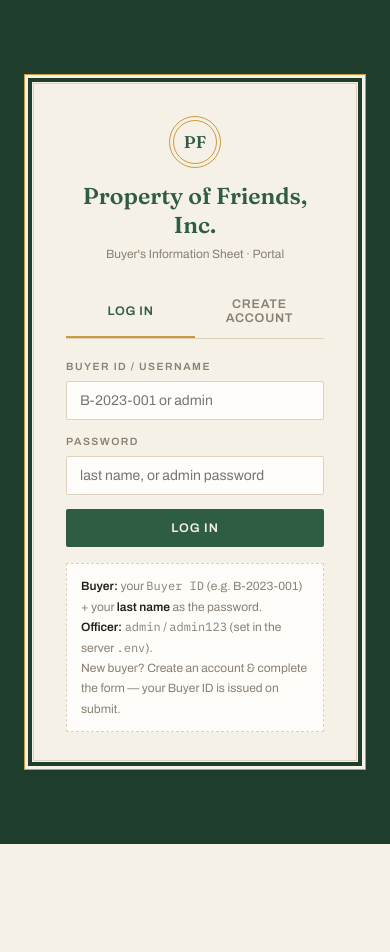
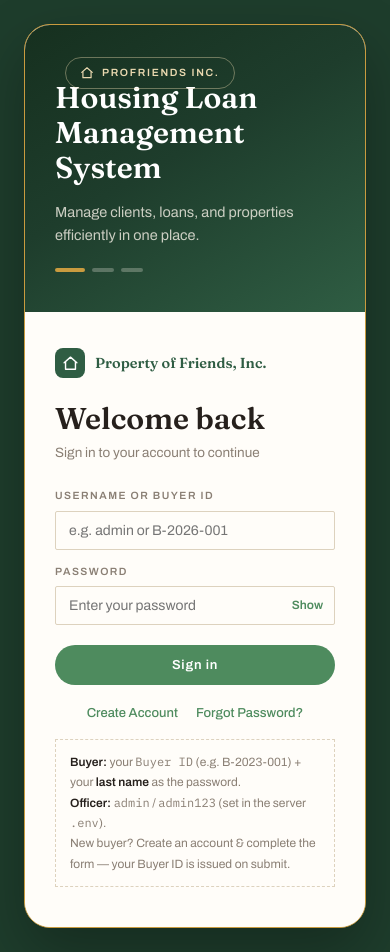
Before and after one commit to kezein/IM_G10, a Flask app: page / in a window 390 px wide. Before the commit the page ends 844 px from the top, so only its background shows below. Run offline with Flask 3, Linux system fonts and the light colour scheme.

Commit message:
feat(ui): split-screen login with branded left panel
Replace the centered auth card with a two-panel login: dark-green
hero panel ("Housing Loan Management System") beside the sign-in
form. Adds a Show/Hide password toggle, Create Account / Forgot
Password links, and a mobile breakpoint that stacks the panels.
Keeps the buyer/officer credential note and all existing auth
wiring (doLogin, switchTab, regForm) intact.

Co-Authored-By: Claude Opus 4.8 <noreply@anthropic.com>

```diff
--- a/backend/templates/index.html
+++ b/backend/templates/index.html
@@ -28,15 +28,35 @@
 
   /* ===== auth ===== */
   #authScreen { min-height: 100vh; display: flex; align-items: center; justify-content: center; background: var(--burgundy-deep); padding: 24px; }
-  .auth-card { background: var(--paper); width: 100%; max-width: 430px; border: 1px solid var(--gold); outline: 4px solid var(--burgundy-deep); outline-offset: -8px; padding: 8px; }
-  .auth-inner { border: 1px solid var(--line); padding: 32px 32px 28px; }
+  .login-shell { display: flex; width: 100%; max-width: 940px; min-height: 560px; background: var(--paper); border: 1px solid var(--gold); border-radius: 26px; overflow: hidden; box-shadow: 0 24px 60px rgba(0,0,0,0.28); }
+  .login-left { flex: 1; position: relative; background: linear-gradient(150deg, #16301F 0%, #1E3D2C 45%, #2F5D43 100%); color: var(--paper); padding: 44px 40px; display: flex; flex-direction: column; justify-content: center; }
+  .login-badge { position: absolute; top: 32px; left: 40px; display: inline-flex; align-items: center; gap: 8px; padding: 7px 14px; border: 1px solid rgba(234,217,176,0.4); border-radius: 40px; font-size: 10.5px; letter-spacing: 0.16em; text-transform: uppercase; font-weight: 600; color: var(--gold-pale); }
+  .login-badge svg { width: 14px; height: 14px; }
+  .login-left h1 { font-size: 38px; line-height: 1.16; color: #fff; font-weight: 600; }
+  .login-left p { margin-top: 16px; font-size: 14.5px; line-height: 1.55; color: rgba(246,241,231,0.8); max-width: 320px; }
+  .login-dots { position: absolute; bottom: 34px; left: 40px; display: flex; gap: 7px; }
+  .login-dots span { width: 22px; height: 4px; border-radius: 3px; background: rgba(246,241,231,0.28); }
+  .login-dots span.on { width: 30px; background: var(--gold); }
+  .login-right { flex: 1; background: var(--white); padding: 48px 46px; display: flex; flex-direction: column; justify-content: center; }
+  .login-brand { display: flex; align-items: center; gap: 10px; margin-bottom: 24px; }
+  .login-logo { width: 30px; height: 30px; border-radius: 8px; background: var(--burgundy); color: #fff; display: flex; align-items: center; justify-content: center; }
+  .login-logo svg { width: 17px; height: 17px; }
+  .login-brand span.name { font-family: 'Fraunces', serif; font-size: 14.5px; font-weight: 600; color: var(--burgundy); }
+  .login-right h1 { font-size: 30px; color: var(--ink); line-height: 1.1; }
+  .login-sub { font-size: 13.5px; color: var(--mist); margin: 8px 0 24px; }
+  .pw-wrap { position: relative; }
+  .pw-wrap input { padding-right: 56px; }
+  .toggle-pwd { position: absolute; right: 12px; top: 50%; transform: translateY(-50%); background: none; border: none; cursor: pointer; color: var(--verde); font-family: 'Archivo', sans-serif; font-size: 12px; font-weight: 600; padding: 0; }
+  .toggle-pwd:hover { text-decoration: underline; }
+  .login-btn { width: 100%; background: var(--verde); color: #fff; border: none; cursor: pointer; font-family: 'Archivo', sans-serif; font-size: 13px; font-weight: 600; letter-spacing: 0.06em; padding: 13px; border-radius: 40px; margin-top: 6px; transition: background 0.15s; }
+  .login-btn:hover { background: #3E7350; }
+  .login-footer { display: flex; justify-content: center; gap: 18px; margin-top: 18px; }
+  .login-footer a { color: var(--verde); text-decoration: none; cursor: pointer; font-size: 13px; font-weight: 500; }
+  .login-footer a:hover { text-decoration: underline; }
+  @media (max-width: 760px) { .login-shell { flex-direction: column; max-width: 460px; min-height: 0; } .login-left { padding: 56px 30px 40px; } .login-left h1 { font-size: 30px; } .login-dots { position: static; margin-top: 22px; } .login-right { padding: 36px 30px 40px; } }
   .crest { width: 52px; height: 52px; border: 1.5px solid var(--gold); border-radius: 50%; margin: 0 auto 14px; display: flex; align-items: center; justify-content: center; font-family: 'Fraunces', serif; font-size: 17px; color: var(--burgundy); font-weight: 600; position: relative; }
   .crest::after { content: ''; position: absolute; inset: 3px; border: 0.5px solid var(--gold); border-radius: 50%; }
-  .auth-inner h1 { text-align: center; font-size: 23px; color: var(--burgundy); line-height: 1.25; }
-  .auth-inner .tagline { text-align: center; font-size: 12px; color: var(--mist); margin: 6px 0 22px; }
-  .auth-tabs { display: flex; border-bottom: 1px solid var(--line); margin-bottom: 20px; }
-  .auth-tabs button { flex: 1; background: none; border: none; cursor: pointer; font-family: 'Archivo', sans-serif; font-size: 12.5px; font-weight: 600; letter-spacing: 0.06em; text-transform: uppercase; padding: 11px 4px; color: var(--mist); border-bottom: 2px solid transparent; }
-  .auth-tabs button.on { color: var(--burgundy); border-bottom-color: var(--gold); }
+  /* legacy auth-card / auth-tabs styles removed — login is now a split-screen shell */
   .field { margin-bottom: 14px; }
   .field label { display: block; font-size: 10.5px; letter-spacing: 0.14em; text-transform: uppercase; color: var(--mist); font-weight: 600; margin-bottom: 6px; }
   .field input, .field select { width: 100%; padding: 11px 13px; border: 1px solid var(--line); background: var(--white); font-family: 'Archivo', sans-serif; font-size: 14px; color: var(--ink); border-radius: 2px; }
@@ -287,19 +307,37 @@
 
 <!-- ================= AUTH ================= -->
 <div id="authScreen" style="display:flex">
-  <div class="auth-card"><div class="auth-inner">
-    <div class="crest">PF</div>
-    <h1>Property of Friends, Inc.</h1>
-    <p class="tagline">Buyer's Information Sheet · Portal</p>
-    <div class="auth-tabs">
-      <button id="tabLogin" class="on" onclick="switchTab('login')">Log in</button>
-      <button id="tabReg" onclick="switchTab('reg')">Create account</button>
+  <div class="login-shell">
+    <div class="login-left">
+      <div class="login-badge">
+        <svg viewBox="0 0 24 24" fill="none" stroke="currentColor" stroke-width="2" stroke-linecap="round" stroke-linejoin="round"><path d="M3 11l9-8 9 8"/><path d="M5 10v10h14V10"/></svg>
+        Profriends Inc.
+      </div>
+      <h1>Housing Loan<br>Management System</h1>
+      <p>Manage clients, loans, and properties efficiently in one place.</p>
+      <div class="login-dots"><span class="on"></span><span></span><span></span></div>
+    </div>
+    <div class="login-right">
+      <div class="login-brand">
+        <span class="login-logo"><svg viewBox="0 0 24 24" fill="none" stroke="currentColor" stroke-width="2" stroke-linecap="round" stroke-linejoin="round"><path d="M3 11l9-8 9 8"/><path d="M5 10v10h14V10"/></svg></span>
+        <span class="name">Property of Friends, Inc.</span>
       </div>
       <div class="alert" id="authAlert"></div>
       <div id="loginForm">
-      <div class="field"><label>Buyer ID / username</label><input id="li_email" placeholder="B-2023-001 or admin"></div>
-      <div class="field"><label>Password</label><input id="li_pass" type="password" placeholder="last name, or admin password"></div>
-      <button class="btn btn-primary btn-wide" onclick="doLogin()">Log in</button>
+        <h1>Welcome back</h1>
+        <p class="login-sub">Sign in to your account to continue</p>
+        <div class="field"><label>Username or Buyer ID</label><input id="li_email" placeholder="e.g. admin or B-2026-001"></div>
+        <div class="field"><label>Password</label>
+          <div class="pw-wrap">
+            <input id="li_pass" type="password" placeholder="Enter your password" onkeydown="if(event.key==='Enter')doLogin()">
+            <button type="button" class="toggle-pwd" onclick="togglePwd('li_pass', this)">Show</button>
+          </div>
+        </div>
+        <button class="login-btn" onclick="doLogin()">Sign in</button>
+        <div class="login-footer">
+          <a onclick="switchTab('reg')">Create Account</a>
+          <a onclick="forgotPassword()">Forgot Password?</a>
+        </div>
         <div class="auth-note">
           <strong>Buyer:</strong> your <span class="mono">Buyer ID</span> (e.g. B-2023-001) + your <strong>last name</strong> as the password.<br>
           <strong>Officer:</strong> <span class="mono">admin</span> / <span class="mono">admin123</span> (set in the server <span class="mono">.env</span>).<br>
@@ -307,15 +345,19 @@
         </div>
       </div>
       <div id="regForm" style="display:none">
+        <h1>Create account</h1>
+        <p class="login-sub">Start your housing loan application</p>
         <div class="field"><label>Full name</label><input id="rg_name" placeholder="Juan Dela Cruz"></div>
-      <div class="field"><label>Email</label><input id="rg_email" type="email"></div>
-      <div class="auth-note" style="margin:0 0 16px">
+        <div class="field"><label>Email</label><input id="rg_email" type="email" placeholder="you@example.com"></div>
+        <div class="auth-note">
           No password is set here. Buyers log in with their <strong>Buyer ID + last name</strong>;
           your Buyer ID is issued when you submit the application form.
         </div>
-      <button class="btn btn-primary btn-wide" onclick="doRegister()">Create account &amp; begin</button>
-    </div>
-  </div></div>
+        <button class="login-btn" onclick="doRegister()">Create account &amp; begin</button>
+        <div class="login-footer"><a onclick="switchTab('login')">← Back to sign in</a></div>
+      </div>
+    </div>
+  </div>
 </div>
 
 <!-- ================= WIZARD ================= -->
@@ -907,11 +949,20 @@ function dependentsToggle() {
 
 /* ================== auth ================== */
 function switchTab(t) {
-  $('tabLogin').className = (t === 'login') ? 'on' : '';
-  $('tabReg').className = (t === 'reg') ? 'on' : '';
+  const tl = $('tabLogin'), tr = $('tabReg');
+  if (tl) tl.className = (t === 'login') ? 'on' : '';
+  if (tr) tr.className = (t === 'reg') ? 'on' : '';
   $('loginForm').style.display = (t === 'login') ? 'block' : 'none';
   $('regForm').style.display = (t === 'reg') ? 'block' : 'none';
   $('authAlert').style.display = 'none';
+}
+function togglePwd(id, btn) {
+  const f = $(id);
+  if (f.type === 'password') { f.type = 'text'; btn.textContent = 'Hide'; }
+  else { f.type = 'password'; btn.textContent = 'Show'; }
+}
+function forgotPassword() {
+  toast('Password help', 'Buyers sign in with their Buyer ID + last name — no reset needed. Officers use the credentials in the server .env.', 'info', false);
 }
 function showAlert(m) { const a = $('authAlert'); a.textContent = m; a.style.display = 'block'; }
 // Real auth: buyers log in with BuyerID + last name; the officer uses the
```
Lines whose indentation alone changed are shown as unchanged.
